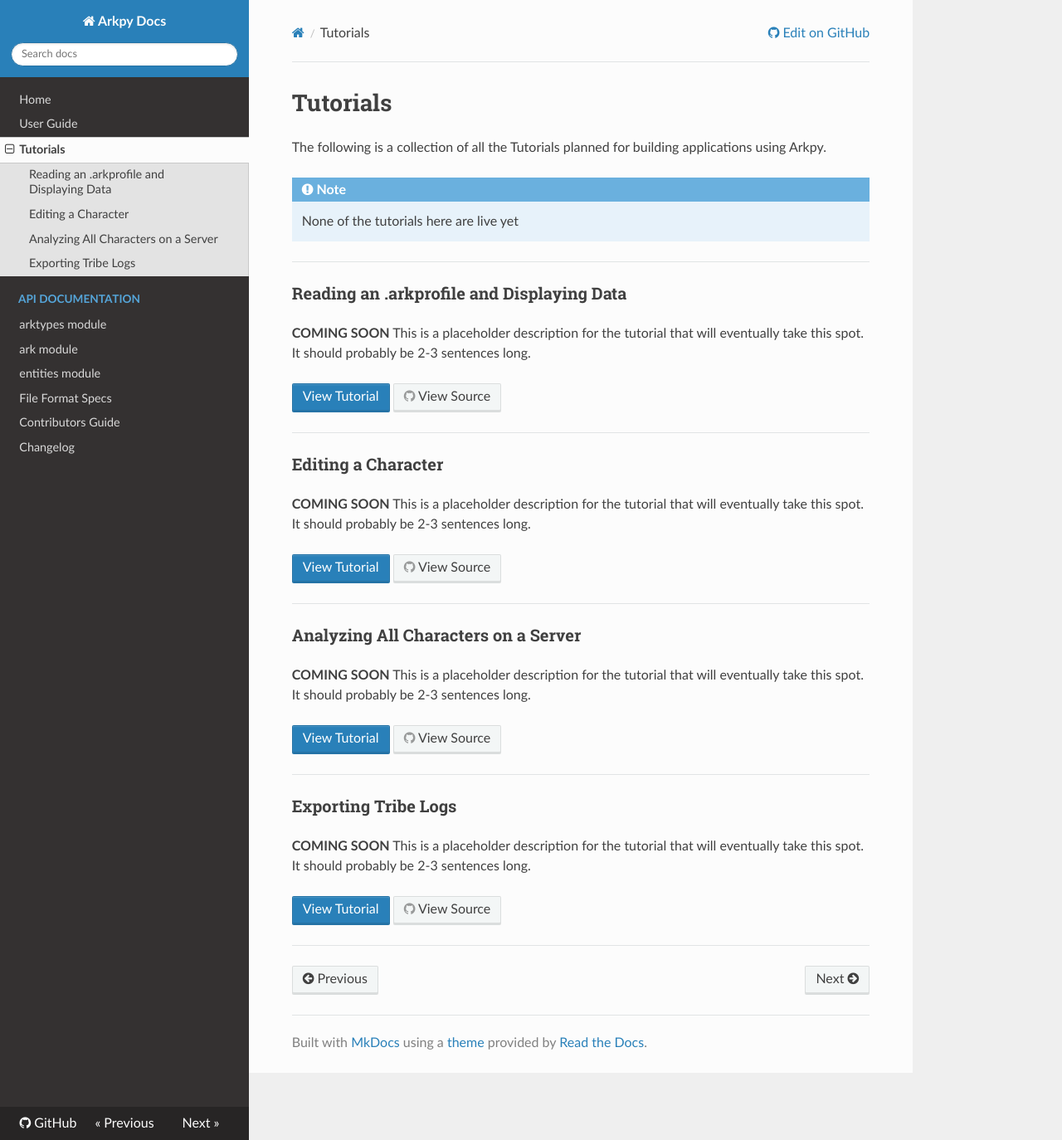
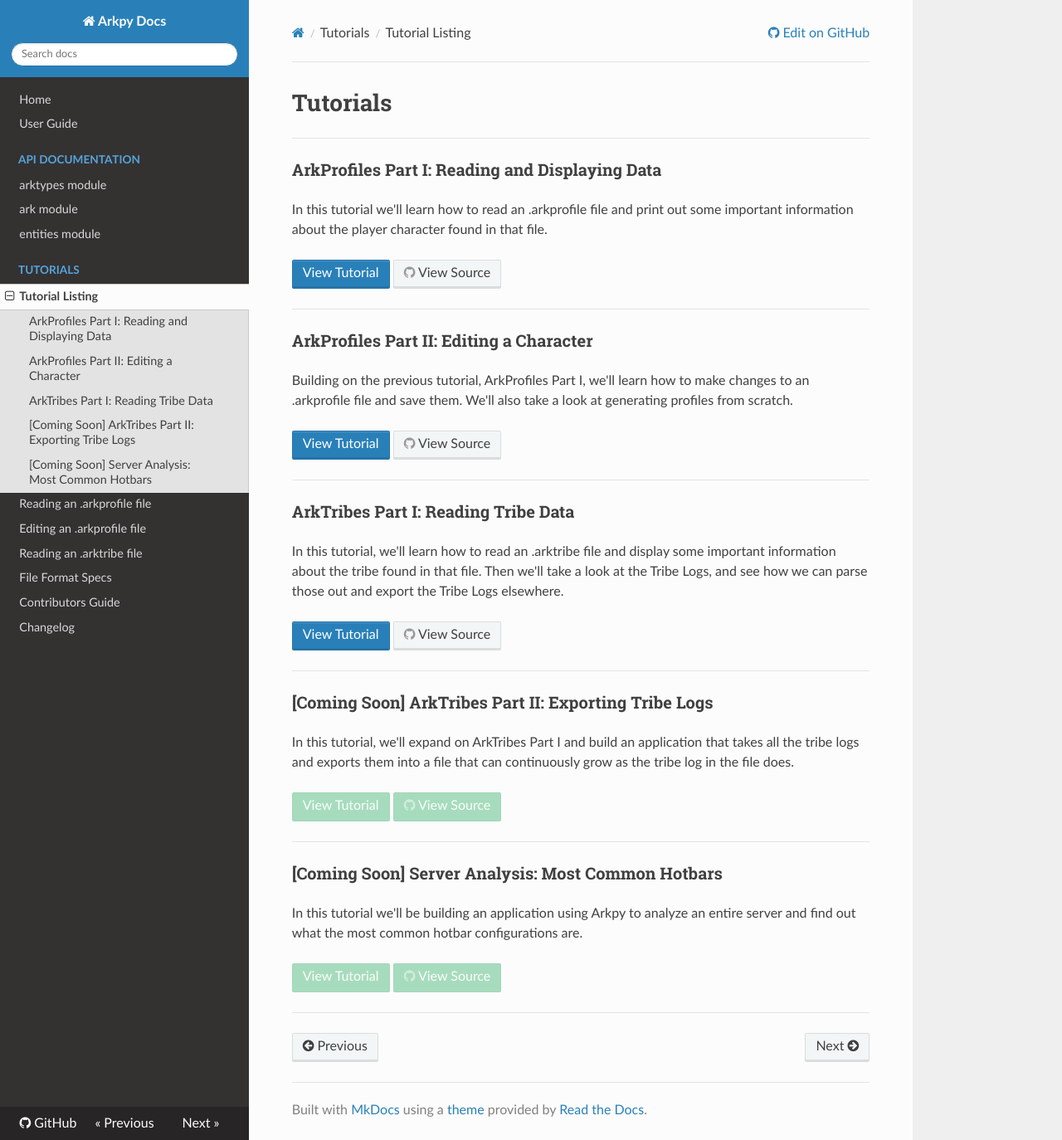
Before and after one commit to DerekRies/arkpy, an MkDocs documentation site: the page built from docs/tutorials.md, in a window 1280 px wide and 1374 px high. Shown: the whole window at 83% size. Built offline with MkDocs 1.6.1, drawn with Linux system fonts in a browser that asks for light colours; nearby versions of some CDN libraries; old or Windows-style settings are respelled for this version of MkDocs.

Commit message:
updated docs, working on tutorials

```diff
--- a/docs/tutorials.md
+++ b/docs/tutorials.md
@@ -1,32 +1,33 @@
 # Tutorials
 
-The following is a collection of all the Tutorials planned for building applications using Arkpy.
+- - -
+### **ArkProfiles Part I: Reading and Displaying Data**
+In this tutorial we'll learn how to read an .arkprofile file and print out some important information about the player character found in that file.
 
-!!! Note
-    None of the tutorials here are live yet
-
-- - -
-### **Reading an .arkprofile and Displaying Data**
-**COMING SOON** This is a placeholder description for the tutorial that will eventually take this spot. It should probably be 2-3 sentences long.
-
-<a href="#" class="btn btn-info">View Tutorial</a>
+<a href="/tutorial1" class="btn btn-info">View Tutorial</a>
 <a href="#" class="btn btn-neutral icon icon-github">  View Source</a>
 - - -
-### **Editing a Character**
-**COMING SOON** This is a placeholder description for the tutorial that will eventually take this spot. It should probably be 2-3 sentences long.
+### **ArkProfiles Part II: Editing a Character**
+Building on the previous tutorial, ArkProfiles Part I, we'll learn how to make changes to an .arkprofile file and save them. We'll also take a look at generating profiles from scratch.
 
-<a href="#" class="btn btn-info">View Tutorial</a>
+<a href="/tutorial2" class="btn btn-info">View Tutorial</a>
 <a href="#" class="btn btn-neutral icon icon-github">  View Source</a>
 - - -
-### **Analyzing All Characters on a Server**
-**COMING SOON** This is a placeholder description for the tutorial that will eventually take this spot. It should probably be 2-3 sentences long.
+### **ArkTribes Part I: Reading Tribe Data**
+In this tutorial, we'll learn how to read an .arktribe file and display some important information about the tribe found in that file. Then we'll take a look at the Tribe Logs, and see how we can parse those out and export the Tribe Logs elsewhere.
 
-<a href="#" class="btn btn-info">View Tutorial</a>
+<a href="/tutorial3" class="btn btn-info">View Tutorial</a>
 <a href="#" class="btn btn-neutral icon icon-github">  View Source</a>
 - - -
-### **Exporting Tribe Logs**
-**COMING SOON** This is a placeholder description for the tutorial that will eventually take this spot. It should probably be 2-3 sentences long.
+### **[Coming Soon] ArkTribes Part II: Exporting Tribe Logs**
+In this tutorial, we'll expand on ArkTribes Part I and build an application that takes all the tribe logs and exports them into a file that can continuously grow as the tribe log in the file does.
 
-<a href="#" class="btn btn-info">View Tutorial</a>
-<a href="#" class="btn btn-neutral icon icon-github">  View Source</a>
+<a href="#" class="btn btn-disabled">View Tutorial</a>
+<a href="#" class="btn btn-disabled icon icon-github">  View Source</a>
 - - -
+### **[Coming Soon] Server Analysis: Most Common Hotbars**
+In this tutorial we'll be building an application using Arkpy to analyze an entire server and find out what the most common hotbar configurations are.
+
+<a href="#" class="btn btn-disabled">View Tutorial</a>
+<a href="#" class="btn btn-disabled icon icon-github">  View Source</a>
+- - -
--- a/mkdocs.yml
+++ b/mkdocs.yml
@@ -6,11 +6,16 @@
 pages:
  - Home: 'index.md'
  - User Guide: 'userguide.md'
- - Tutorials: 'tutorials.md'
  - API Documentation:
     - arktypes module: 'arktypesmodule.md'
     - ark module: 'arkmodule.md'
     - entities module: 'entities.md'
+ - Tutorials:
+    - Tutorial Listing: 'tutorials.md'
+    - Reading an .arkprofile file: 'tutorial1.md'
+    - Editing an .arkprofile file: 'tutorial2.md'
+    - Reading an .arktribe file: 'tutorial3.md'
+    # - Most Common Hotbars: 'tutorial4.md'
  - File Format Specs: 'formats.md'
  - Contributors Guide: 'contribs.md'
  - Changelog: 'changelog.md'
```
Also changed, not shown: README.md (+2 -1 lines), docs/arkmodule.md (+3 -3 lines), docs/tutorial1.md (added), docs/tutorial2.md (added), docs/tutorial3.md (added), docs/tutorial4.md (added).
